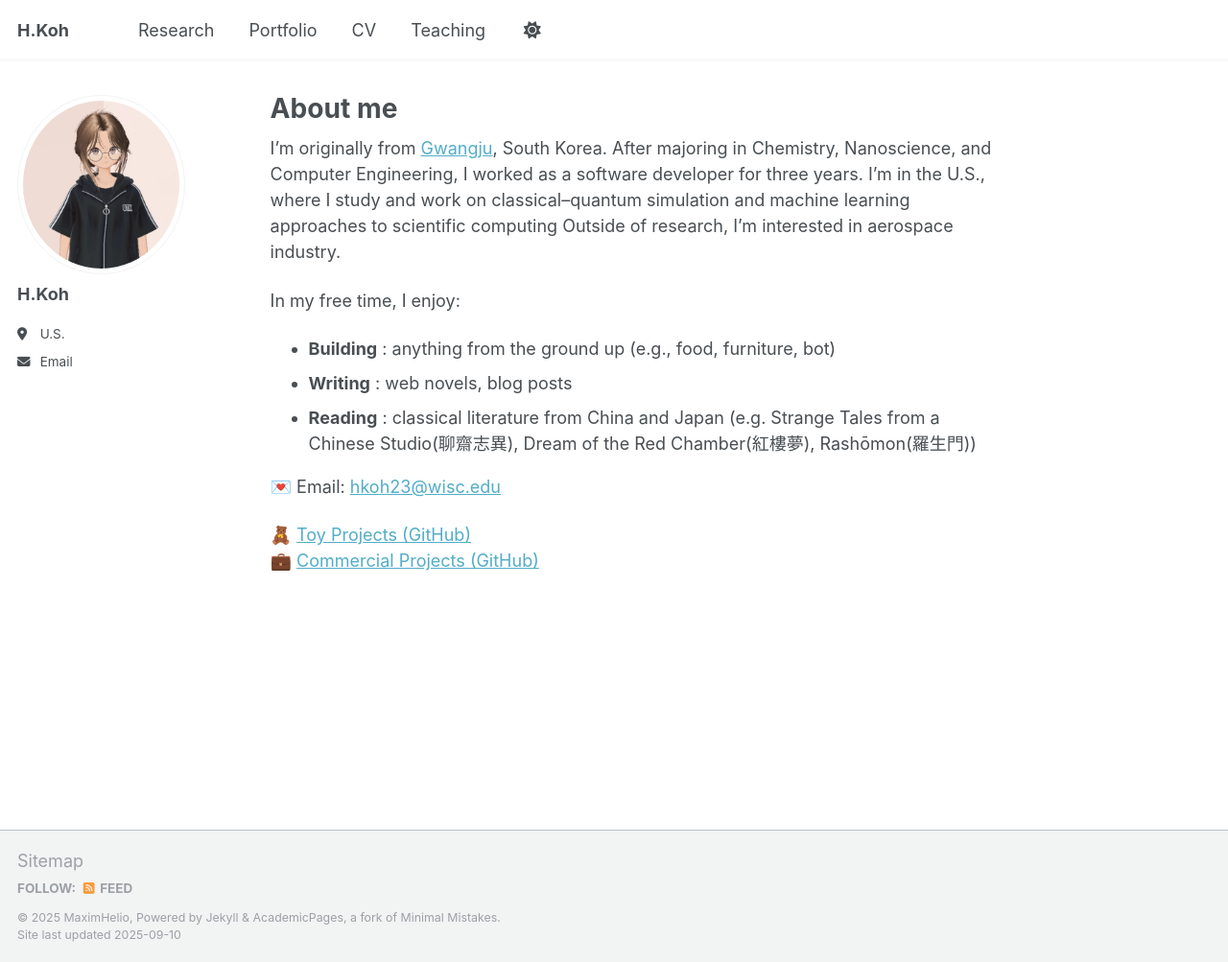
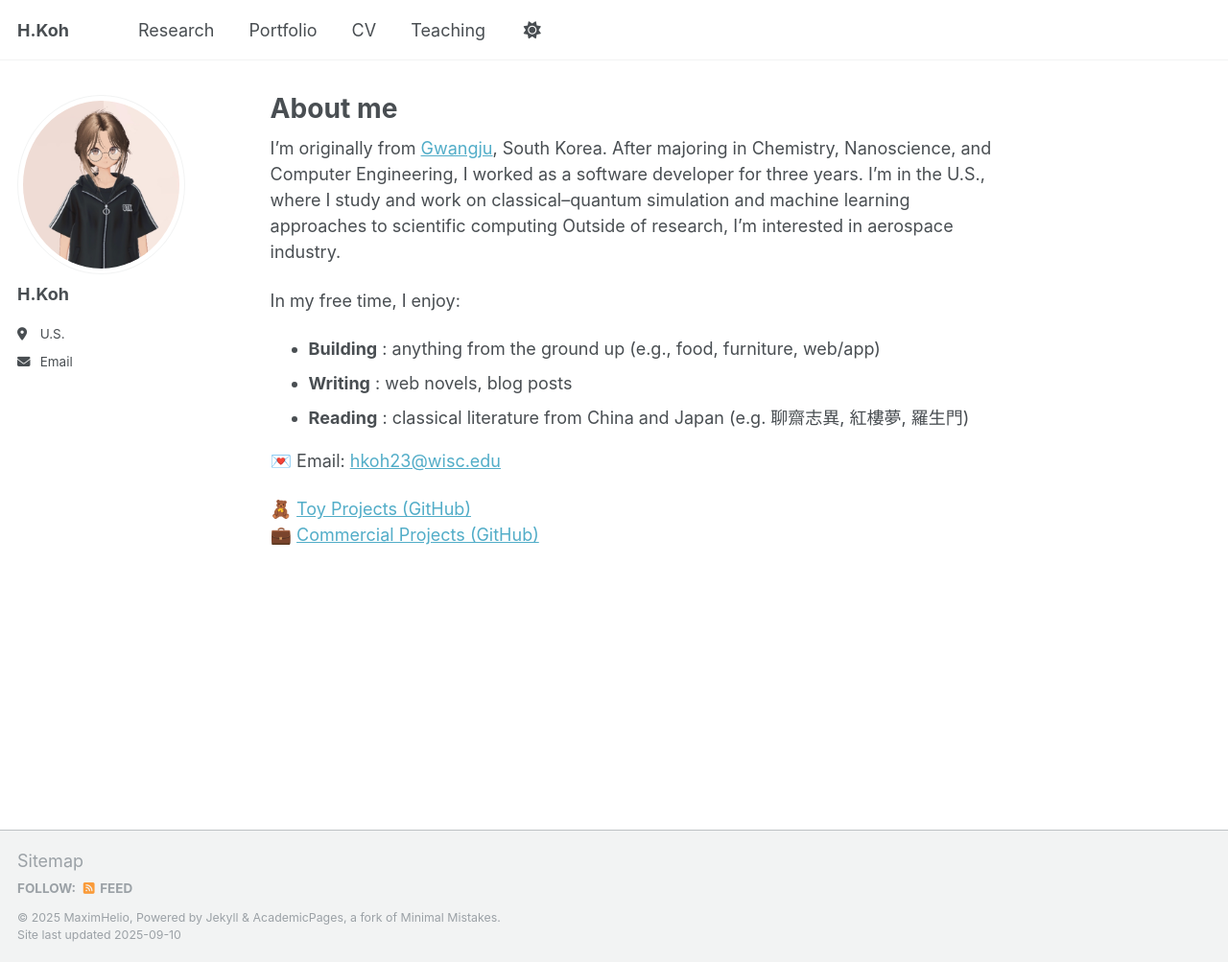
Before and after one commit to MaximHelio/MaximHelio.github.io, a Jekyll site: the page built from _pages/about.md, in a window 1280 px wide and 1003 px high. Shown: the whole window at 96% size. Built offline with Jekyll 4.4.1, drawn with Linux system fonts in a browser that asks for light colours.

Commit message:
Modify front

```diff
--- a/_pages/about.md
+++ b/_pages/about.md
@@ -10,9 +10,9 @@ redirect_from:
 I’m originally from [Gwangju](https://en.wikipedia.org/wiki/Gwangju), South Korea. After majoring in Chemistry, Nanoscience, and Computer Engineering, I worked as a software developer for three years. I’m in the U.S., where I study and work on classical–quantum simulation and machine learning approaches to scientific computing Outside of research, I'm interested in aerospace industry.
 
 In my free time, I enjoy:
-- **Building** : anything from the ground up (e.g., food, furniture, bot)
+- **Building** : anything from the ground up (e.g., food, furniture, web/app)
 - **Writing** : web novels, blog posts
-- **Reading** : classical literature from China and Japan (e.g. Strange Tales from a Chinese Studio(聊齋志異), Dream of the Red Chamber(紅樓夢), Rashōmon(羅生門))
+- **Reading** : classical literature from China and Japan (e.g. 聊齋志異, 紅樓夢, 羅生門)
 
 
 💌 Email: [hkoh23@wisc.edu](mailto:h.koh@wisc.edu)
```
